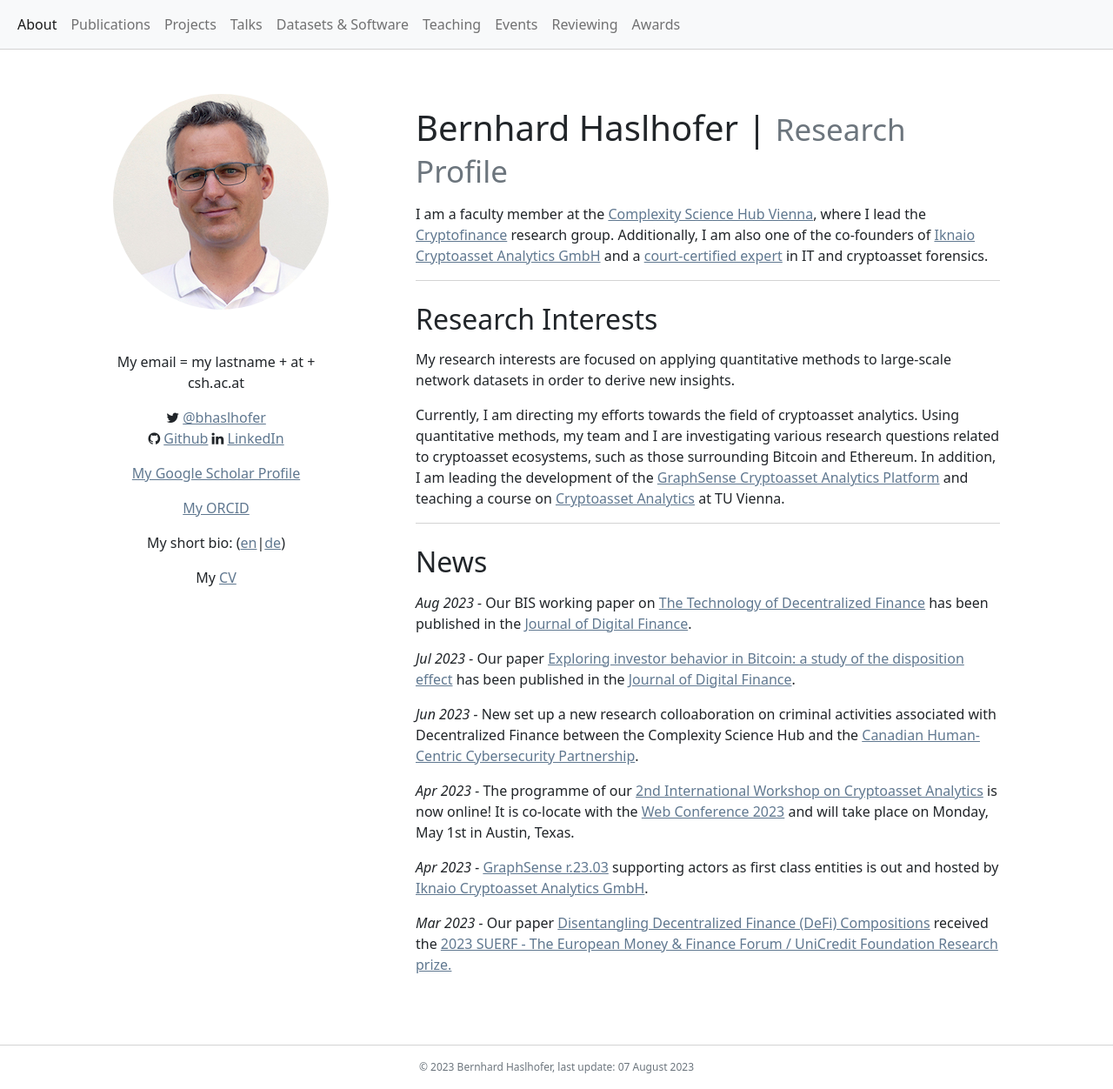
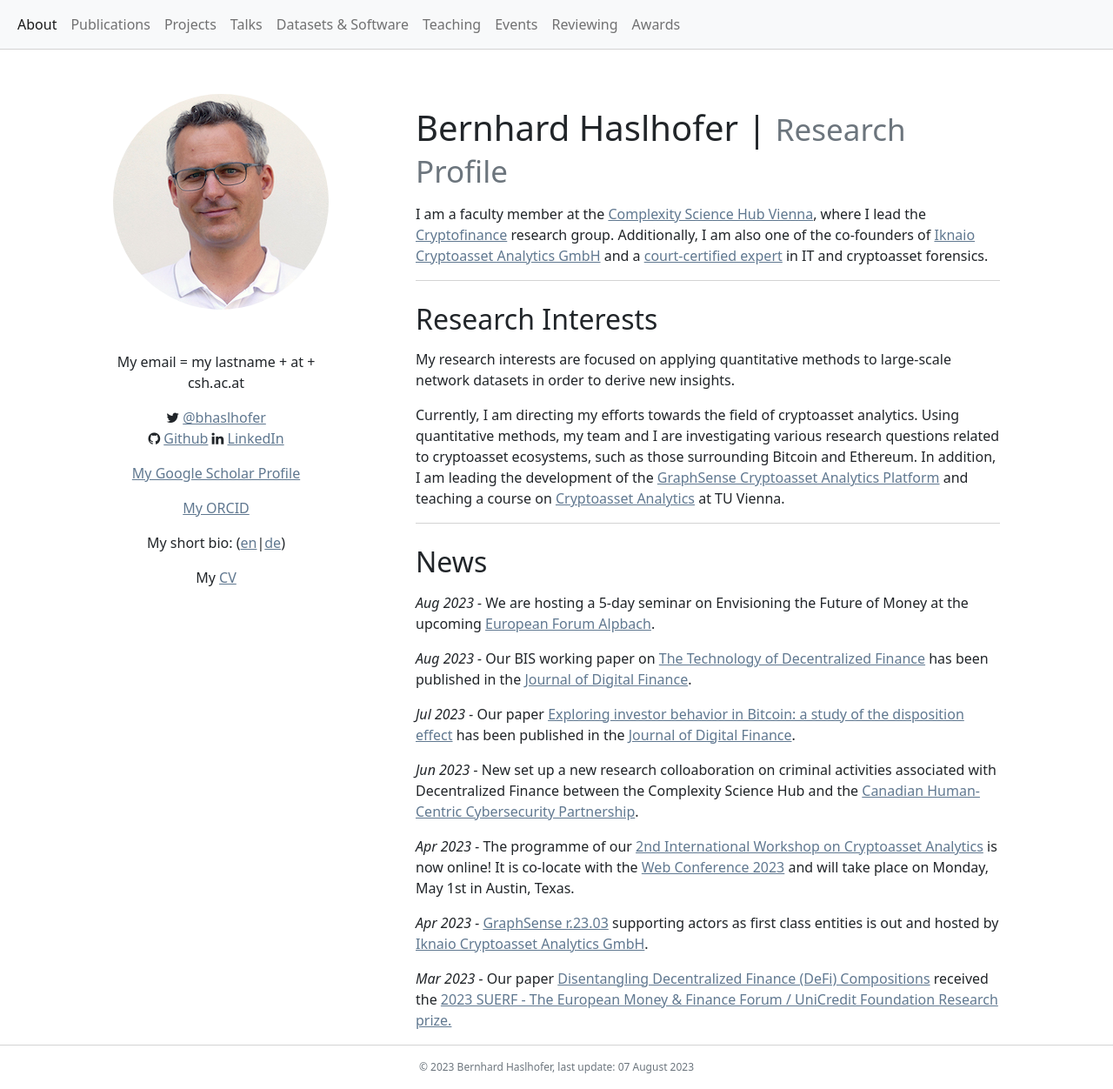
Before and after one commit to behas/behas.github.com, a Jekyll site: the page built from index.html, in a window 1280 px wide and 1252 px high. Shown: the whole window at 87% size. Built offline with Jekyll 4.4.1, drawn with Linux system fonts in a browser that asks for light colours; a style sheet for code colours, icons or effects is not loaded.

Commit message:
added forum alpbach

```diff
--- a/_data/news.yml
+++ b/_data/news.yml
@@ -1,3 +1,9 @@
+- date: 2023-08-07
+  news: |
+    We are hosting a 5-day seminar on
+    <href="https://www.alpbach.org/de/sessions/envisioning-the-future-of-money-2" target="_blank">Envisioning the Future of Money</a>
+    at the upcoming <a href="https://www.alpbach.org/" target="_blank">European Forum Alpbach</a>.
+
 - date: 2023-08-02
   news: |
     Our BIS working paper on <a href="https://link.springer.com/article/10.1007/s42521-023-00088-8" target="_blank">The Technology of Decentralized Finance</a> has been published in the
```
